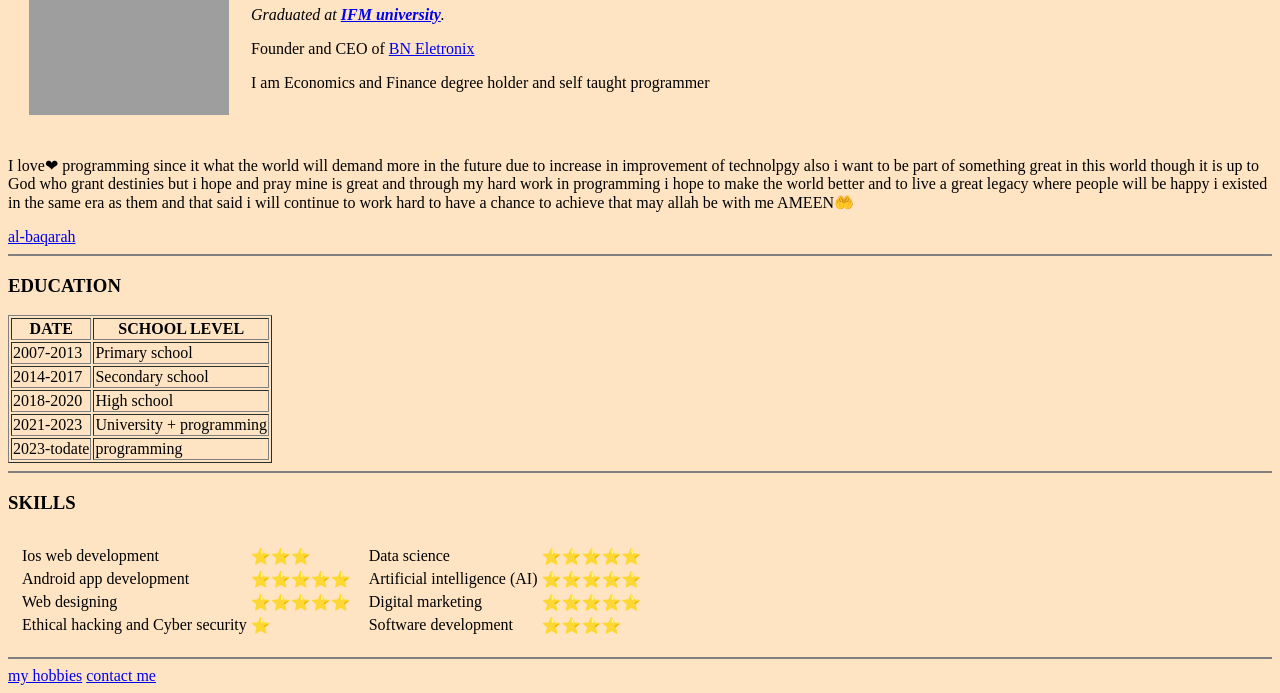
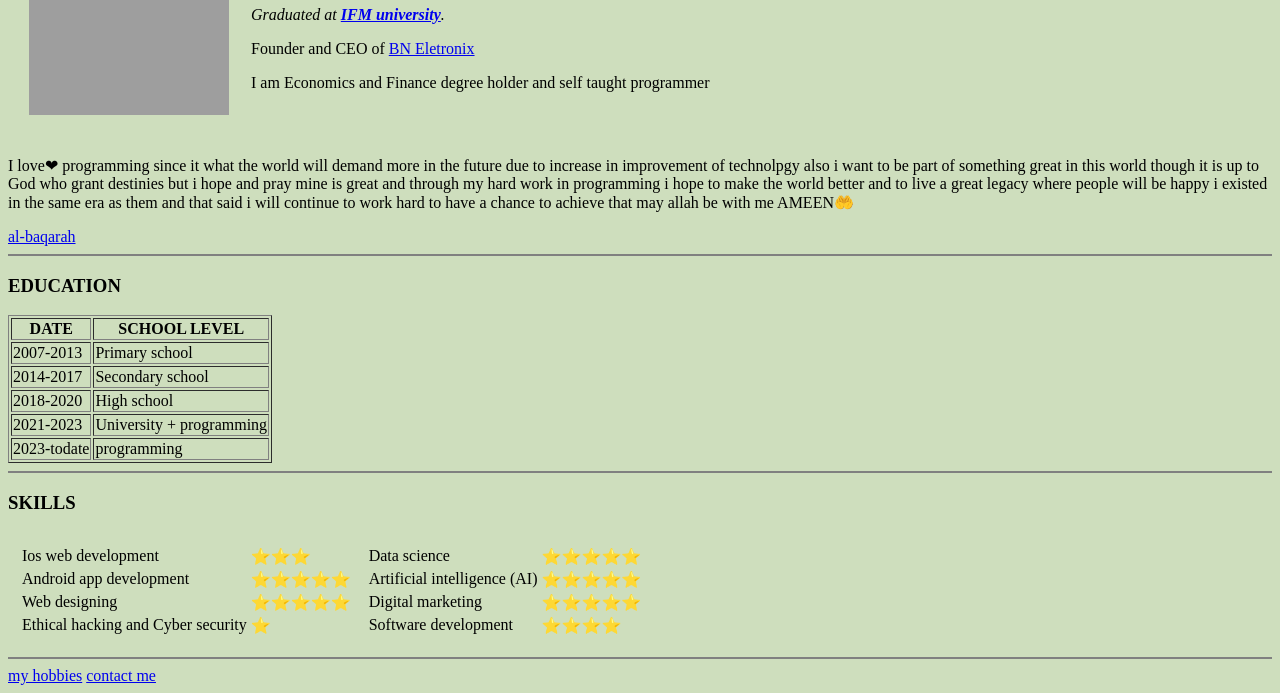
Before and after one commit to dey9/CV, a plain HTML site: page index.html in a window 1280 px wide. Shown: the part 114-807 px from the top of the page. Drawn offline with Linux system fonts and the light colour scheme; grey boxes are pictures that could not be loaded.

Commit message:
Update index.html
add background-color

```diff
--- a/index.html
+++ b/index.html
@@ -4,7 +4,7 @@
         <meta charset="UTF-8">
         <title>my website</title>
     </head>
-    <body style="background-color: bisque;">
+    <body style="background-color: #CEDEBD;">
         <table cellspacing="20">
             <tr>
                 <td><img src="https://media.licdn.com/dms/image/D4E03AQGUjNdPGHAiXg/profile-displayphoto-shrink_800_800/0/1692031546548?e=2147483647&v=beta&t=bs-3h9ouYEFTLIeiMvip7AFTL_gzXn7a8E4J4H6hk5k" width="200" height="200" alt="bilali picture"></td>
```
